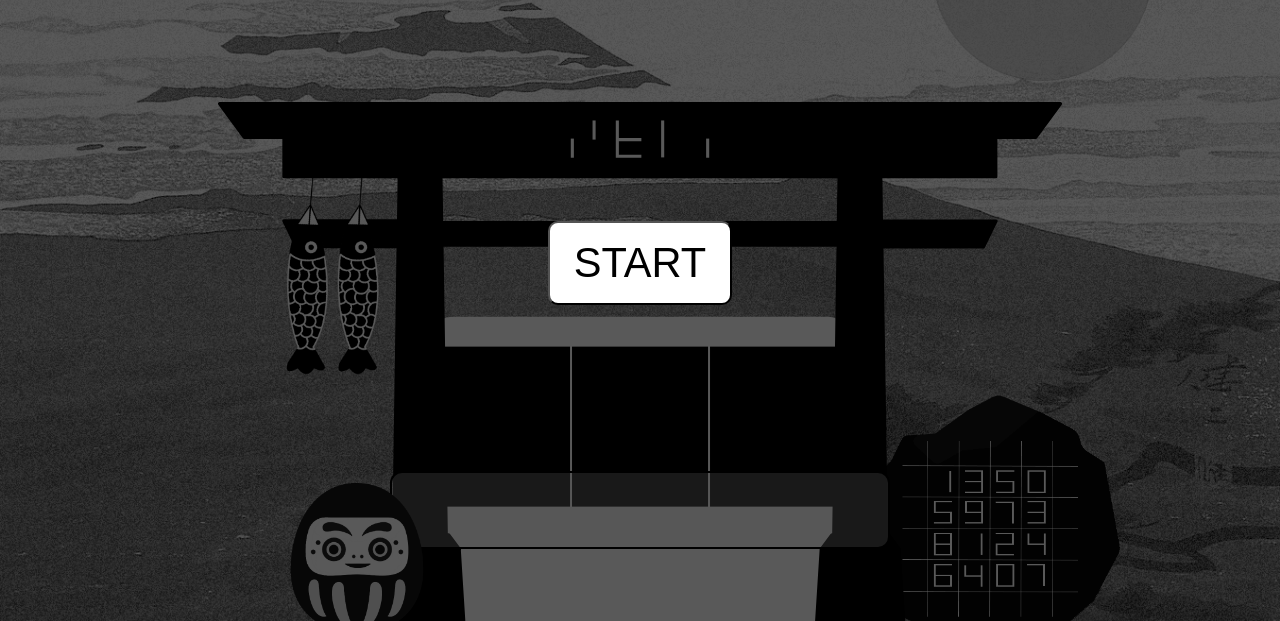
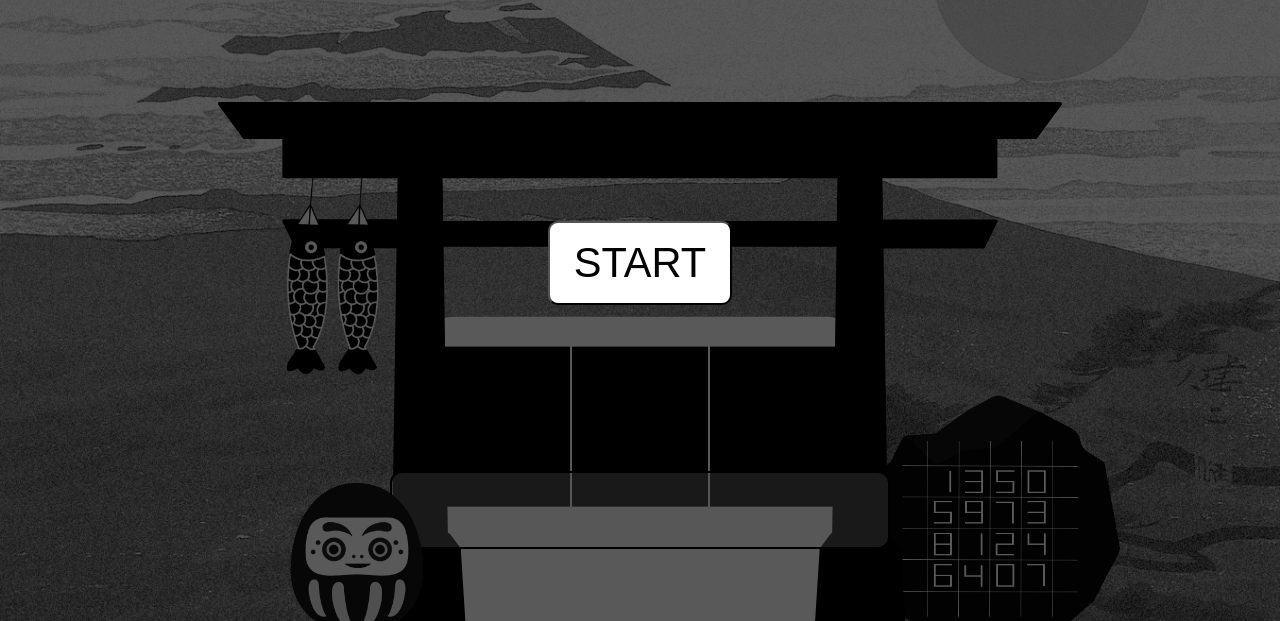
Before and after one commit to sheshiru/torii_treasure, a plain HTML site: page index.html in a window 1280 px wide. Shown: the part 179-800 px from the top of the page. Drawn offline with Linux system fonts and the light colour scheme; a web font is replaced by a local one.

Commit message:
reset torii

```diff
--- a/index.html
+++ b/index.html
@@ -77,9 +77,8 @@
         <div class="board">
           <p class="enigmes"></p>
         </div>
-
         <div class="torii">
-          <img src="./pics/torii-final.svg" alt="torii" />
+          <img src="./pics/TORii_structure.svg" alt="torii" />
           <div class="kois-container">
             <div class="kois">
               <img
```
